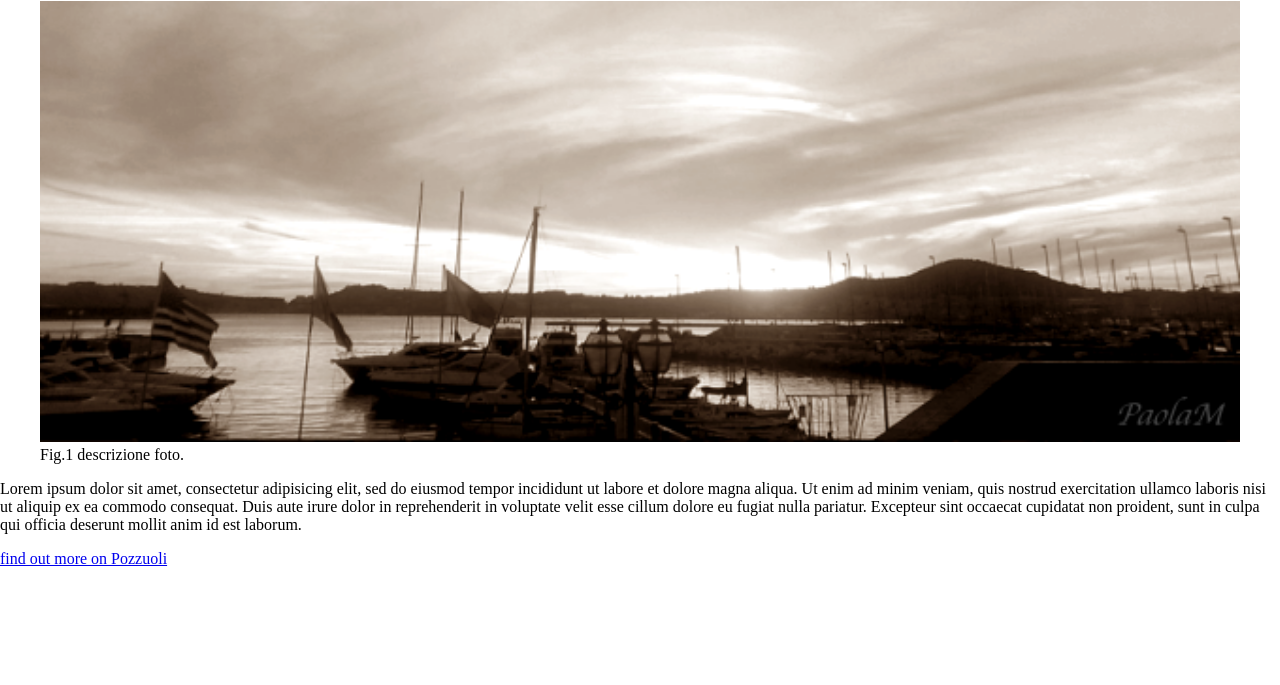
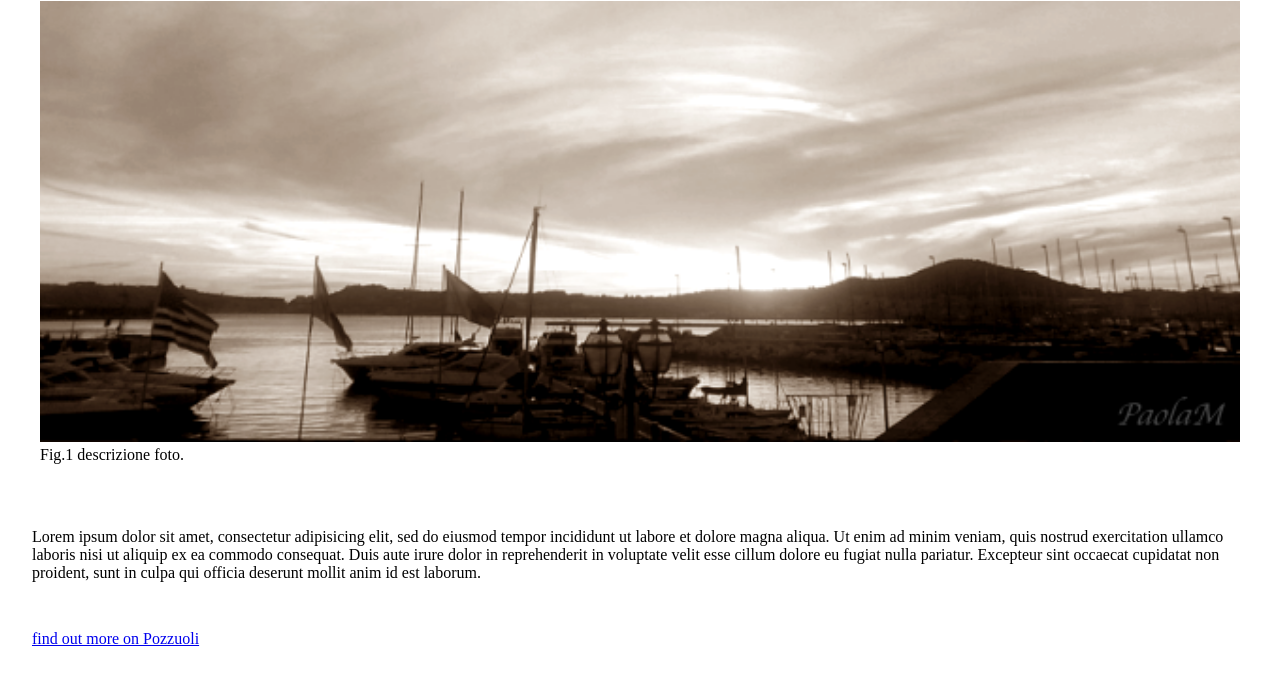
Before and after one commit to PaolaDMadd/FreeCodeCamp_Projects, a plain HTML site: page tribute-page/index.html in a window 1280 px wide. Shown: the part 79-764 px from the top of the page. Drawn offline with Linux system fonts and the light colour scheme.

Commit message:
style text and picture

```diff
--- a/tribute-page/style.css
+++ b/tribute-page/style.css
@@ -16,7 +16,9 @@ body {
 
 #image{
   width: 100%;
+  border-color: 1em, solid, #ffc2b5a7;
+}
 
-
-
+#tribute-info, a{
+  padding: 2em;
 }
```
Also changed, not shown: 1 other file.
